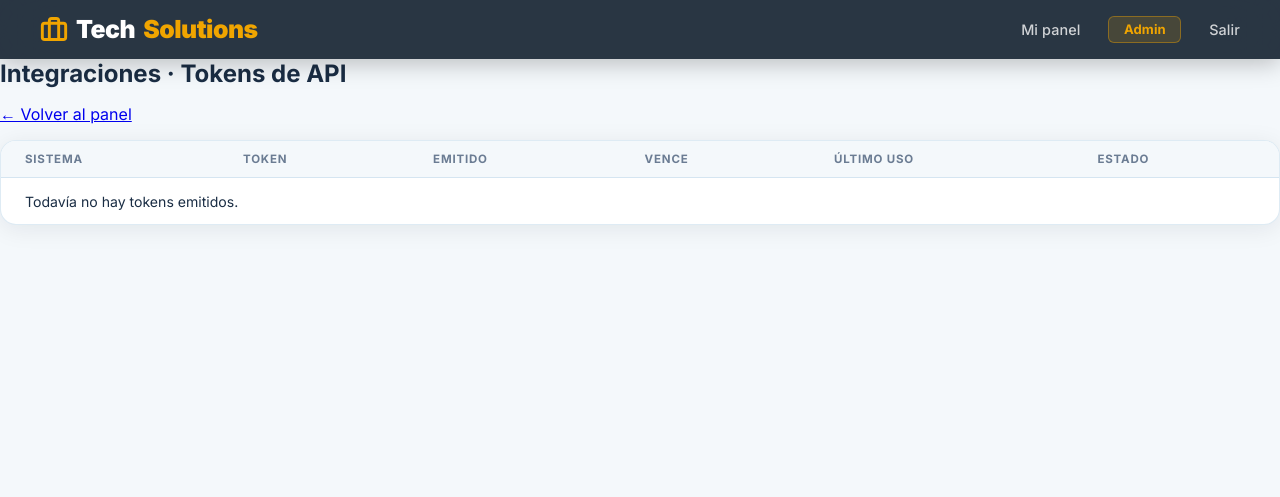
After one commit to brianlautaro/TechSolutions-AyMS, a Flask app: page /admin/integraciones/ in a window 1280 px wide. The commit adds this page. Shown: the top 497 px of the page. Run offline with Flask 3, Linux system fonts and the light colour scheme; a user stored in the database is signed in.

Commit message:
HU-21: listado de tokens

```diff
--- a/app.py
+++ b/app.py
@@ -1,6 +1,7 @@
 import os
 
 from solicitudes.admin_routes import solicitudes_admin_bp
+from integraciones.admin_routes import integraciones_admin_bp
 from dotenv import load_dotenv
 from flask import Flask, abort, redirect, render_template, session, url_for
 from flask_login import LoginManager, current_user, login_required, logout_user
@@ -38,6 +39,7 @@ login_manager.login_view = "auth.login"
 
 app.register_blueprint(auth_bp)
 app.register_blueprint(solicitudes_admin_bp)
+app.register_blueprint(integraciones_admin_bp)
 
 
 @login_manager.user_loader
--- /dev/null
+++ b/integraciones/admin_routes.py
@@ -0,0 +1,36 @@
+"""HU-21: emitir y revocar tokens de API para sistemas externos."""
+from flask import Blueprint, abort, redirect, render_template, url_for
+from flask_login import current_user
+
+from models import TokenAPI
+
+integraciones_admin_bp = Blueprint(
+    "integraciones_admin", __name__, url_prefix="/admin/integraciones"
+)
+
+# Vigencias que puede elegir el administrador (en días). Se usan en el paso 3.
+VIGENCIAS = [30, 90, 180, 365]
+
+
+@integraciones_admin_bp.before_request
+def solo_admin():
+    if not current_user.is_authenticated:
+        return redirect(url_for("auth.login"))
+    if not current_user.es_admin:
+        abort(403)
+
+
+def _render_lista(token_nuevo=None, sistema_nuevo=None):
+    tokens = TokenAPI.query.order_by(TokenAPI.fecha_emision.desc()).all()
+    return render_template(
+        "admin/integraciones.html",
+        tokens=tokens,
+        vigencias=VIGENCIAS,
+        token_nuevo=token_nuevo,
+        sistema_nuevo=sistema_nuevo,
+    )
+
+
+@integraciones_admin_bp.route("/")
+def listar():
+    return _render_lista()
--- a/templates/admin/dashboard.html
+++ b/templates/admin/dashboard.html
@@ -6,6 +6,7 @@
 <section>
     <h1>Panel de administración</h1>
     <p>Hola, {{ current_user.nombre }}.</p>
+        <p><a href="{{ url_for('integraciones_admin.listar') }}">Integraciones (tokens de API)</a></p>
 
     <!-- HU-11: acá va la bandeja de solicitudes -->
 </section>
--- /dev/null
+++ b/templates/admin/integraciones.html
@@ -0,0 +1,54 @@
+{% extends "base.html" %}
+
+{% block title %}Integraciones · Tech Solutions{% endblock %}
+
+{% block content %}
+<section class="integraciones">
+    <h1>Integraciones · Tokens de API</h1>
+    <p><a href="{{ url_for('admin_dashboard') }}">← Volver al panel</a></p>
+
+    {% with mensajes = get_flashed_messages(with_categories=true) %}
+        {% for categoria, mensaje in mensajes %}
+            <p class="msg msg-{{ categoria }}">{{ mensaje }}</p>
+        {% endfor %}
+    {% endwith %}
+
+    <!-- acá va el formulario para emitir un token -->
+
+    <div class="admin-table-section">
+        <table class="admin-table">
+            <thead>
+                <tr>
+                    <th>Sistema</th>
+                    <th>Token</th>
+                    <th>Emitido</th>
+                    <th>Vence</th>
+                    <th>Último uso</th>
+                    <th>Estado</th>
+                </tr>
+            </thead>
+            <tbody>
+                {% for t in tokens %}
+                <tr>
+                    <td>{{ t.sistema }}</td>
+                    <td><code>{{ t.prefijo }}…</code></td>
+                    <td>{{ t.fecha_emision.strftime('%d/%m/%Y %H:%M') }}</td>
+                    <td>{{ t.fecha_vencimiento.strftime('%d/%m/%Y') }}</td>
+                    <td>{{ t.ultimo_uso.strftime('%d/%m/%Y %H:%M') if t.ultimo_uso else 'Nunca' }}</td>
+                    <td>{{ t.estado }}</td>
+                </tr>
+                {% else %}
+                <tr><td colspan="6">Todavía no hay tokens emitidos.</td></tr>
+                {% endfor %}
+            </tbody>
+        </table>
+    </div>
+</section>
+
+<style>
+    .integraciones { display: flex; flex-direction: column; gap: 1rem; }
+    .msg { padding: .7rem; border-radius: 8px; margin: 0; }
+    .msg-error { background: #fde8e8; color: #9b1c1c; }
+    .msg-success { background: #e6f6ea; color: #1e6b34; }
+</style>
+{% endblock %}
```
